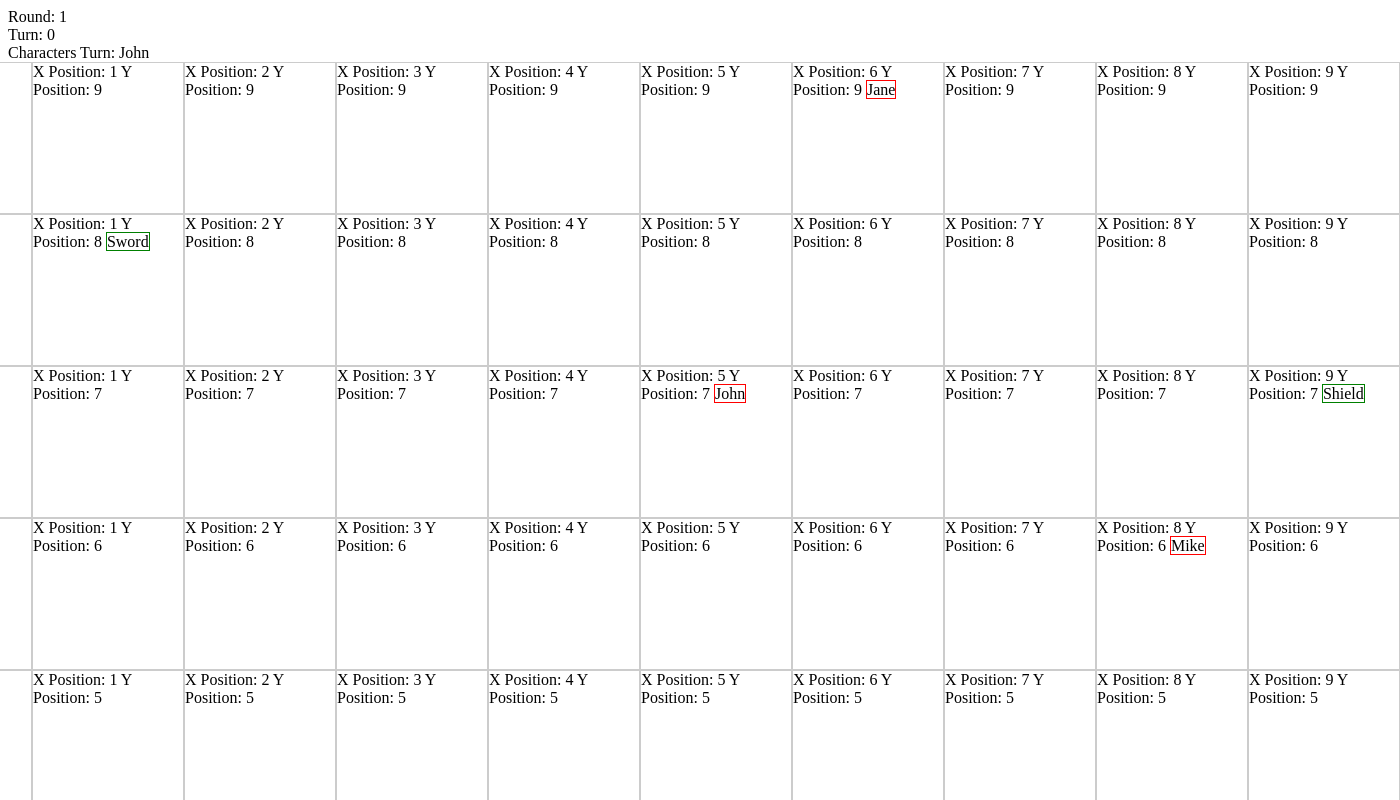
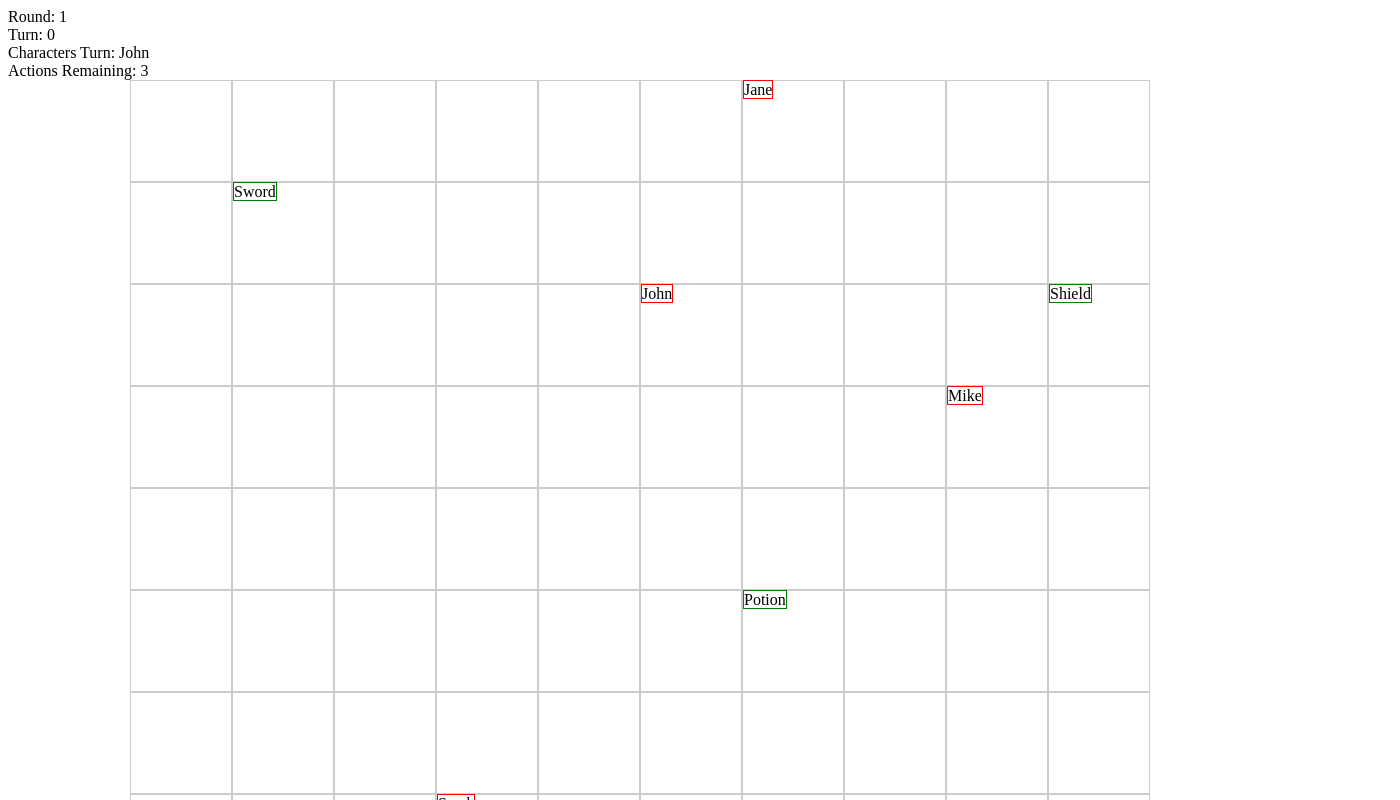
Before and after one commit to NathanArvan/2d-game, an Angular app: page / in a window 1280 px wide. Shown: the top 800 px of the page, 1400 px wide, since content can reach past the window. Built offline with nearby package versions, Linux system fonts and the light colour scheme.

Commit message:
implement action tracking logic which works with moving

```diff
--- a/src/app/components/battle-map-ui/battle-map-ui.component.html
+++ b/src/app/components/battle-map-ui/battle-map-ui.component.html
@@ -5,6 +5,7 @@
       <div>Round: {{ battle()?.roundNumber }}</div>
       <div>Turn: {{ battle()?.currentTurn  }}</div>
       <div>Characters Turn: {{ currentCharacter()?.name }}</div>
+      <div>Actions Remaining: {{ remainingActionsInTurn() }}</div>
     </div>
 
     <div class="map-container">
@@ -12,6 +13,7 @@
     </div>
 
     <div class="action-bar-container">
+      @if (remainingActionsInTurn() > 0) {
         <div class="action-bar">
           @switch (actionState()) {
             @case (actionStates.NoSelection) {
@@ -34,6 +36,7 @@
             }
           }
         </div>
+      }
       <button (click)="endTurn()">End Turn</button>
     </div>
 
--- a/src/app/components/battle-map-ui/battle-map-ui.component.ts
+++ b/src/app/components/battle-map-ui/battle-map-ui.component.ts
@@ -25,6 +25,8 @@ export class BattleMapUiComponent implements OnInit {
   actions: Action[] = [];
   actionStates = ActionStates;
   battle = signal<Battle | null>(null);
+  remainingActionsInTurn = signal<number>(0);
+
 
   currentCharacter = computed(() => {
     const battleState = this.battle();
@@ -52,11 +54,12 @@ export class BattleMapUiComponent implements OnInit {
     }
     this.actions = mockActions;
     this.battle.set(this.battleService.createBattle(this.characters()));
+    this.remainingActionsInTurn.set(this.currentCharacter()?.actionsPerTurn ?? 0);
   }
 
   onBattleCellClicked(event: {x: number, y: number}): void {
     if (this.actionState() === ActionStates.MoveSelected) {
-      console.log("move clicked")
+      this.remainingActionsInTurn.set(this.remainingActionsInTurn() - 1);
       this.moveCharacter(event.x, event.y);
       this.actionState.set(ActionStates.NoSelection);
     }
@@ -109,6 +112,7 @@ export class BattleMapUiComponent implements OnInit {
         currentTurn: updatedBattle.currentTurn,
       }
       this.battle.set(newBattle);
+      this.remainingActionsInTurn.set(this.currentCharacter()?.actionsPerTurn ?? 3);
     }
   }
 
--- a/src/app/components/map/map.component.css
+++ b/src/app/components/map/map.component.css
@@ -8,7 +8,7 @@
 }
 
 .cell {
-  width: 150px;
-  height: 150px;
+  width: 100px;
+  height: 100px;
   border: 1px solid #ccc;
 }
--- a/src/app/components/map/map.component.html
+++ b/src/app/components/map/map.component.html
@@ -3,9 +3,6 @@
         <div class="row">
             @for (cell of row; track cell; let j = $index) {
                 <div class="cell" (click)="onBattleCellClicked(i,j)">
-                    X Position: {{ i }}
-                    Y Position: {{ j }}
-
                     <app-token [token]="getCellContent(i, j)"></app-token>
                 </div>
             }
--- a/src/app/mockData/mockBattleData.ts
+++ b/src/app/mockData/mockBattleData.ts
@@ -9,28 +9,32 @@ export const mockCharacters: Character[] = [
         name: 'John',
         health: 100,
         mana: 0,
-        position: { x: 5, y: 7}
+        position: { x: 5, y: 7},
+        actionsPerTurn: 3,
     },
     {
         id: 2,
         name: 'Jane',
         health: 80,
         mana: 30,
-        position: { x: 6, y: 9}
+        position: { x: 6, y: 9},
+        actionsPerTurn: 3,
     },
     {
         id: 3,
         name: 'Mike',
         health: 75,
         mana: 20,
-        position: { x: 8, y: 6}
+        position: { x: 8, y: 6},
+        actionsPerTurn: 3,
     },
     {
         id: 4,
         name: 'Sarah',
         health: 90,
         mana: 10,
-        position: { x: 3, y: 2}
+        position: { x: 3, y: 2},
+        actionsPerTurn: 3,
     },
 ]
 
--- a/src/app/models/character.model.ts
+++ b/src/app/models/character.model.ts
@@ -4,4 +4,5 @@ export interface Character {
     health: number;
     mana: number;
     position: { x: number; y: number };
+    actionsPerTurn: number;
 }
```
Lines whose indentation alone changed are shown as unchanged.
